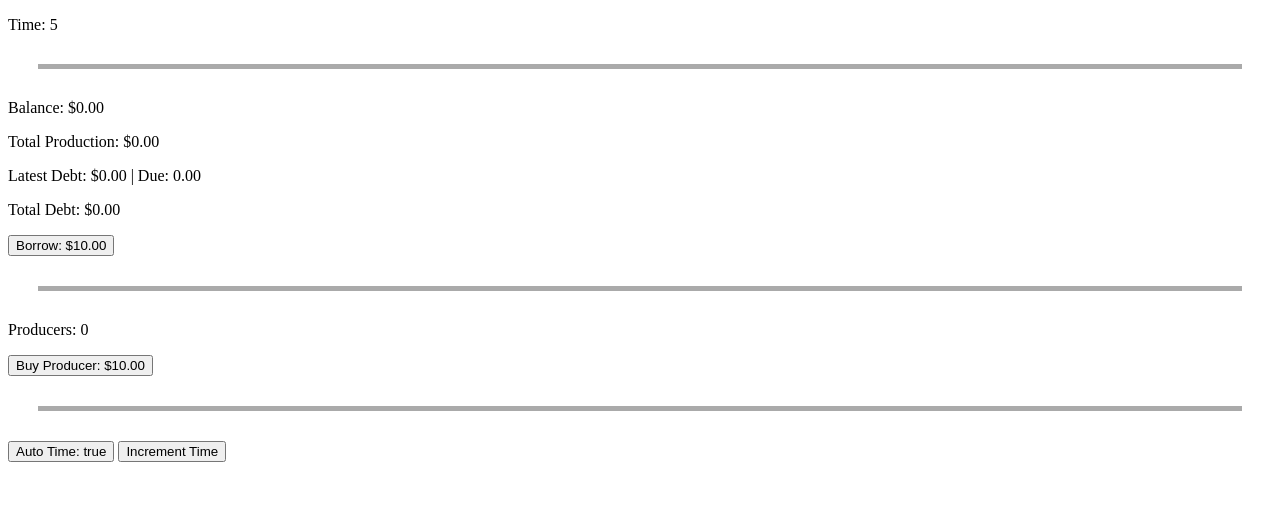
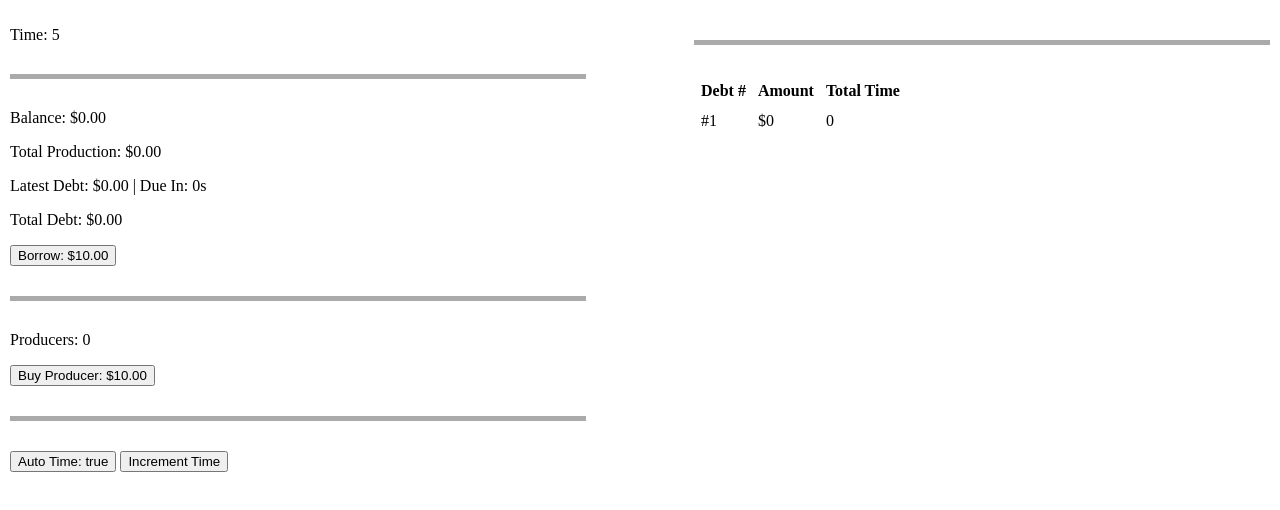
Before and after one commit to rdezwart/TemporalTemptation, a plain HTML site: page index.html in a window 1280 px wide. Drawn offline with nearby package versions, Linux system fonts and the light colour scheme.

Commit message:
Separated content into two collumns, and tweaked debt text.

```diff
--- a/css/styles.css
+++ b/css/styles.css
@@ -2,5 +2,25 @@
     height: 5px;
     background-color: #aaa;
 
-    margin: 30px;
+    margin: 30px 0px;
 }
+
+#left {
+    width: 45%;
+    position: absolute;
+
+    top: 10px;
+    left: 10px;
+}
+
+#right {
+    width: 45%;
+    position: absolute;
+
+    top: 10px;
+    right: 10px;
+}
+
+th, td {
+    padding: 5px;
+}
--- a/index.html
+++ b/index.html
@@ -11,6 +11,7 @@
 </head>
 
 <body>
+    <div id="left">
         <p id="time">Time: 0</p>
 
         <div class="line"></div>
@@ -30,6 +31,25 @@
 
         <button onclick="toggleTime()" id="autoTime">Auto Time: True</button>
         <button onclick="addTime()">Increment Time</button>
+    </div>
+
+    <div id="right">
+        <div class="line"></div>
+
+        <table>
+            <tr>
+                <th>Debt #</th>
+                <th>Amount</th>
+                <th>Total Time</th>
+            </tr>
+            <tr>
+                <td>#1</td>
+                <td>$0</td>
+                <td>0</td>
+            </tr>
+        </table>
+    </div>
+
 
     <script src="js/main.js"></script>
 </body>
--- a/js/main.js
+++ b/js/main.js
@@ -42,7 +42,7 @@ function getDebt(index, type) {
     var isDebt = gameData.debt.length != 0;
 
     if (type === 'string') {
-        ret = "Debt: $" + ((isDebt) ? gameData.debt[index].amount : 0).toFixed(2) + " | Due: " + ((isDebt) ? gameData.debt[index].due - gameData.time : 0).toFixed(2);
+        ret = "Debt: $" + ((isDebt) ? gameData.debt[index].amount : 0).toFixed(2) + " | Due In: " + ((isDebt) ? gameData.debt[index].due - gameData.time : 0).toFixed(0) + "s";
     } else if (type === 'object') {
         ret = ((isDebt) ? gameData.debt[index] : null);
     }
@@ -117,7 +117,7 @@ function buy() {
         gameData.producers += 1;
         gameData.production = Math.sqrt(gameData.producers);
 
-        gameData.producerCost *= 1.5;
+        gameData.producerCost *= 1.15;
     }
 }
 
```
Lines whose indentation alone changed are shown as unchanged.
